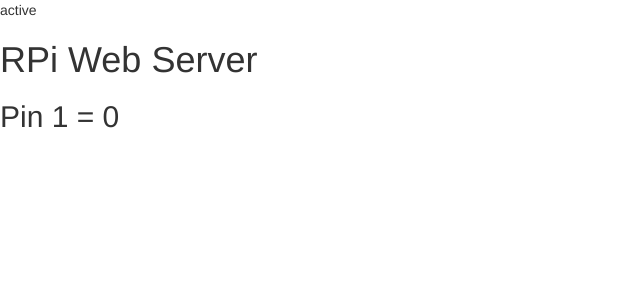
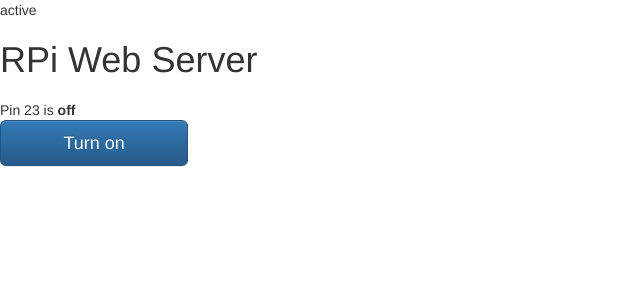
Before and after one commit to michael-hirschmugl/raspi_control_website, a Flask app: template templates/main.html in a window 1280 px wide. Shown: the top 300 px of the page, without its empty margins (0-640 px from the left). Run offline with Flask 2, Linux system fonts and the light colour scheme; the template is opened without the code that fills it: most values are stand-ins (such as "Sample title", 1, 10 or a date in 2020); some libraries are stand-ins or nearby versions.

Commit message:
Working with button. Script execution from submodule also working.

```diff
--- a/app.py
+++ b/app.py
@@ -1,35 +1,15 @@
-'''
-
-Adapted excerpt from Getting Started with Raspberry Pi by Matt Richardson
-
-Modified by Rui Santos
-Complete project details: http://randomnerdtutorials.com
-
-'''
-
-import RPi.GPIO as GPIO
 from flask import Flask, render_template, request
 app = Flask(__name__)
 import sys
 sys.path.insert(0, './raspi_gpio_control')
 from raspi_gpio_control.read_state_log import raspi_gio_read_state_log
 from raspi_gpio_control.set_pin import raspi_gpio_control
-import time
 
-GPIO.setmode(GPIO.BCM)
-
-# Create a dictionary called pins to store the pin number, name, and pin state:
-#pins = {
-#   23 : {'name' : 'GPIO 23', 'state' : GPIO.LOW},
-#   24 : {'name' : 'GPIO 24', 'state' : GPIO.LOW}
-#   }
 
 @app.route("/")
 def main():
 
    raspiPinStateDict = raspi_gio_read_state_log()
-   #for pin in pins:
-   #   pins[pin]['state'] = GPIO.input(pin)
 
    templateData = {
       'raspiPinStateDict' : raspiPinStateDict
@@ -44,17 +24,7 @@ def action(pinNumber, pinState):
    templateData = {
       'raspiPinStateDict' : raspiPinStateDict
       }
-#   changePin = int(changePin)
-#   action_value = 0
-#   if action == "on":
-#      action_value = 1
-#   if action == "off":
-#      action_value = 0
-#   time.sleep(3)
-#   templateData = {
-#      'pins' : pins
-#      }
-#   ass.set_raspi_pin(changePin, action_value)
+
    return render_template('main.html', **templateData)
 
 if __name__ == "__main__":
--- a/templates/main.html
+++ b/templates/main.html
@@ -12,10 +12,14 @@
 <body>
    {{ raspiPinStateDict }}
    <h1>RPi Web Server</h1>
-   {% if raspiPinStateDict["Pin1"] == 1 %}
-   <h2>Pin 1 = 1</h2>
+   {% if raspiPinStateDict["Pin23"] == 1 %}
+   <h2></h2>Pin 23 is <strong>on</strong></h2>
+   <div class="row"><div class="col-md-2">
+      <a href="/setpin/23/0" class="btn btn-block btn-lg btn-default" role="button">Turn off</a></div>
    {% else %}
-   <h2>Pin 1 = 0</h2>
+   <h2></h2>Pin 23 is <strong>off</strong></h2>
+   <div class="row"><div class="col-md-2">
+      <a href="/setpin/23/1" class="btn btn-block btn-lg btn-primary" role="button">Turn on</a></div>
    {% endif %}
 </body>
 </html>
```
